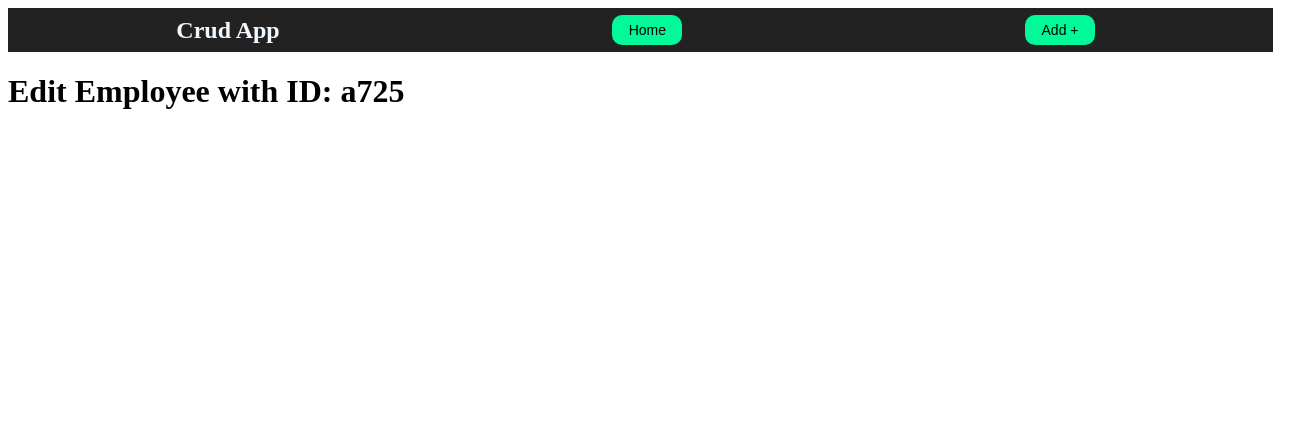
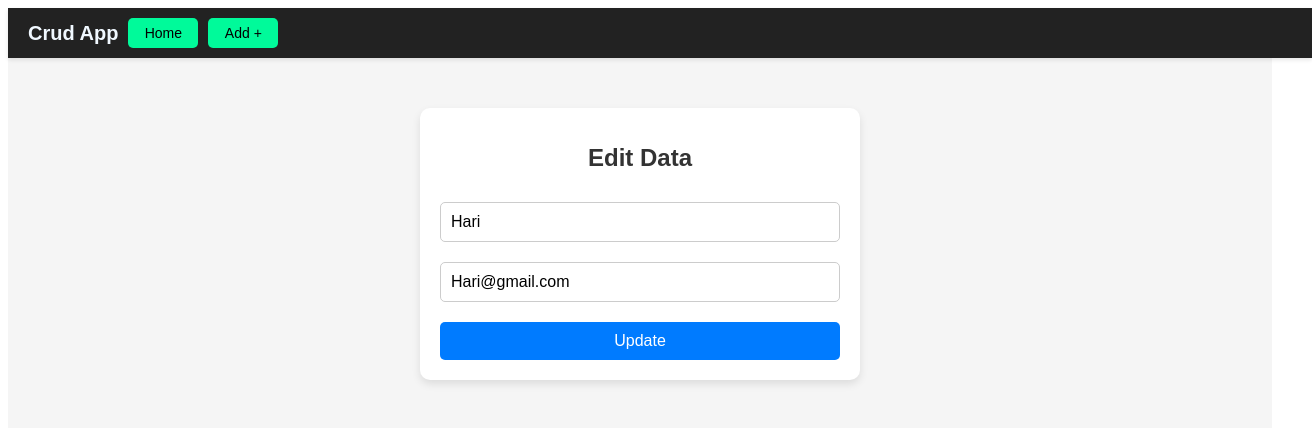
Before and after one commit to M-Premnath/React, a React (Vite) app in the folder react/: page /edit/a725 in a window 1280 px wide. Shown: the top 428 px of the page, 1312 px wide, since content can reach past the window. Built offline with nearby package versions, Linux system fonts and the light colour scheme; data requests are answered from the project's data file.

Commit message:
crud App finall commit

```diff
--- a/react/db.json
+++ b/react/db.json
@@ -1,16 +1,14 @@
 {
-    "employee": [
-        {
-            "eName": "John",
-            "eMail": "john@example.com",
-            "ePlace": "banglore",
-            "eAge": 30
-        },
-        {
-            "eName": "Jane",
-            "eMail": "jane@example.com",
-            "ePlace": "pune",
-            "eAge": 25
-        }
-    ]
+  "users": [
+    {
+      "id": "a725",
+      "name": "Hari",
+      "email": "Hari@gmail.com"
+    },
+    {
+      "id": "efbd",
+      "name": "bob",
+      "email": "bob@gmail.com"
+    }
+  ]
 }
--- a/react/src/Project 9 Axios/components/Create.jsx
+++ b/react/src/Project 9 Axios/components/Create.jsx
@@ -1,8 +1,37 @@
-import React from 'react'
+import axios from 'axios';
+import React, { useState } from 'react'
+import { useNavigate } from 'react-router-dom'
+import '../../Project 9 Axios/main.css'
 
 const Create = () => {
+  const [values, setValues]= useState({name:"",email:""});
+  const navigate = useNavigate();
+
+  function handleCreate(e) {
+    e.preventDefault();
+    axios.post("http://localhost:3000/users", values).then((res)=>{
+      console.log(res.data);
+    });
+    navigate("/");
+  }
   return (
-    <div>Create</div>
+    <div className='form'>
+      <form onSubmit={handleCreate}>
+        <h1>Create Data</h1>
+        <input placeholder='Enter your name' name='name' type="text"
+        onChange={(e)=>
+          setValues({...values,[e.target.name]: e.target.value})
+        }/>
+        <br />
+        <input placeholder='Enter you Email' name='email' type="email"
+        onChange={(e)=>
+          setValues({...values,[e.target.name]: e.target.value})
+        }
+        />
+        <br />
+        <input type='submit' />
+      </form>
+    </div>
   )
 }
 
--- a/react/src/Project 9 Axios/components/Edit.jsx
+++ b/react/src/Project 9 Axios/components/Edit.jsx
@@ -1,16 +1,54 @@
-// Edit.jsx
-import React from 'react';
-import { useParams } from 'react-router-dom';
+import axios from 'axios';
+import React, { useEffect, useState } from 'react'
+import { useNavigate, useParams } from 'react-router-dom'
+import '../../Project 9 Axios/main.css'
 
 const Edit = () => {
-  const { id } = useParams();
+  const [values, setValues]= useState({name:"",email:""});
+  const navigate = useNavigate();
+  const {id} = useParams();
 
+  useEffect(()=>{
+    axios.get(`http://localhost:3000/users/${id}`).then((res)=>{
+        setValues(res.data);
+        console.log(res.data);
+    });
+}, []);
+
+  // Handle form submission to update the user data
+  const handleEdit = (e) => {
+    e.preventDefault();
+    axios.put(`http://localhost:3000/users/${id}`, values)
+      .then((res) => {
+        console.log("User  updated:", res.data);
+        navigate("/"); // Navigate back to the home page after updating
+      })
+      .catch((err) => {
+        console.error("Error updating user:", err);
+      });
+  };
   return (
-    <div>
-      <h1>Edit Employee with ID: {id}</h1>
-      {/* Add your edit form or logic here */}
+    <div className='form'>
+      <form onSubmit={handleEdit}>
+        <h1>Edit Data </h1>
+        <input
+          placeholder='Enter your Name'
+          name='name'type="text"
+          value={values.name}
+          onChange={(e) => setValues({ ...values, [e.target.name]: e.target.value })}
+        />
+        <br />
+        <input
+          placeholder='Enter your Email'
+          name='email'type="email"
+          value={values.email}
+          onChange={(e) => setValues({ ...values, [e.target.name]: e.target.value })}
+        />
+        <br />
+        <input type='submit' value="Update" />
+      </form>
     </div>
   );
 };
 
-export default Edit;
+export default Edit
--- a/react/src/Project 9 Axios/components/Home.jsx
+++ b/react/src/Project 9 Axios/components/Home.jsx
@@ -1,17 +1,24 @@
 import React, { useEffect, useState } from 'react'
-import { Link } from 'react-router-dom'
+import { Link, useNavigate} from 'react-router-dom'
 import axios from 'axios';
 import '/src/Project 9 Axios/main.css'
 // import Navbar from "./Navbar";
 const Home = () => {
     const [data, setData]= useState([]);
+    const navigate = useNavigate();
 
     useEffect(()=>{
-        axios.get("http://localhost:3000/employee").then((res)=>{
+        axios.get("http://localhost:3000/users").then((res)=>{
             setData(res.data);
             console.log(res.data);
         });
-    }, []);
+    }, [data]);
+
+   function handleDelete(id){
+        axios.delete("http://localhost:3000/users/" + id)
+        .then((res)=>console.log(res.data));
+        navigate("/");
+    }
 
   return (
     <div className='Home'>
@@ -27,9 +34,7 @@ const Home = () => {
                     <tr>
                         <th>Id</th>
                         <th>Name</th>
-                        <th>Age</th>
                         <th>Email</th>
-                        <th>Place</th>
                         <th>Actions</th>
                     </tr>
                 </thead>
@@ -39,15 +44,13 @@ const Home = () => {
                             return(
                                 <tr key={index}>
                                     <td>{item.id}</td>
-                                    <td>{item.eName}</td>
-                                    <td>{item.eAge}</td>
-                                    <td>{item.eMail}</td>
-                                    <td>{item.ePlace}</td>
+                                    <td>{item.name}</td>
+                                    <td>{item.email}</td>
                                     <td>
                                     <Link to={`/edit/${item.id}`}>
                                     <button>Edit</button>
                                     </Link>
-                                    <button id="dlt-btn">Delete</button>
+                                    <button id="dlt-btn" onClick={()=> handleDelete(item.id)}>Delete</button>
                                     </td>
                                 </tr>
                             )
--- a/react/src/Project 9 Axios/main.css
+++ b/react/src/Project 9 Axios/main.css
@@ -1,45 +1,206 @@
-.App{
+/* General App Styling */
+.App {
     width: 100%;
-    height: 100vh;
+    min-height: 100vh;
+    background-color: #f5f5f5;
+    font-family: Arial, sans-serif;
   }
 
+  /* Navigation Bar */
+  nav {
+    height: 50px;
+    background-color: #222;
+    width: 100%;
+    display: flex;
+    justify-content: flex-start;
+    align-items: center;
+    padding: 0 20px;
+    color: aliceblue;
+    box-shadow: 0 2px 4px rgba(0, 0, 0, 0.1);
+  }
 
-nav{
-    height: 30px;
-    background-color: #222;
-    width: 99%;
-    display: flex;
-    justify-content: space-around;
-    align-items: center;
-    padding: 7px;
-    color: aliceblue;
-    margin-top: 0px;
+  nav h1 {
+    font-size: 20px;
+    margin: 0;
   }
-button{
+
+  nav button {
     height: 30px;
     background-color: mediumspringgreen;
     width: 70px;
     color: black;
     font-size: 14px;
     border: none;
-    margin: 10px;
     cursor: pointer;
-    border-radius: 10px;
+    border-radius: 5px;
+    margin-left: 10px;
+    transition: background-color 0.3s ease;
   }
-#dlt-btn{
-    background-color: #f44336;
-    color: black;
+
+  nav button:hover {
+    background-color: #00cc88;
   }
-.table{
+
+  /* Table Styling */
+  .table {
     width: 80%;
+    margin: 20px auto;
+    border-collapse: collapse;
     text-align: center;
-    border: 2px solid #222;
+    background-color: white;
+    box-shadow: 0 2px 4px rgba(0, 0, 0, 0.1);
   }
-thead{
+
+  thead {
     background-color: gold;
-    height: 35px;
+    height: 40px;
   }
+
   thead tr {
     font-size: 16px;
     font-weight: bold;
   }
+
+  tbody tr {
+    height: 40px;
+    border-bottom: 1px solid #ddd;
+  }
+
+  tbody tr:hover {
+    background-color: #f1f1f1;
+  }
+
+  td button {
+    height: 30px;
+    background-color: mediumspringgreen;
+    width: 70px;
+    color: black;
+    font-size: 14px;
+    border: none;
+    margin: 5px;
+    cursor: pointer;
+    border-radius: 5px;
+    transition: background-color 0.3s ease;
+  }
+
+  td button:hover {
+    background-color: #00cc88;
+  }
+
+  #dlt-btn {
+    background-color: #f44336;
+    color: white;
+  }
+
+  #dlt-btn:hover {
+    background-color: #d32f2f;
+  }
+
+  /* Form Styling */
+  .form {
+    max-width: 400px;
+    margin: 50px auto;
+    padding: 20px;
+    background-color: white;
+    border-radius: 10px;
+    box-shadow: 0 4px 8px rgba(0, 0, 0, 0.1);
+  }
+
+  .form h1 {
+    text-align: center;
+    color: #333;
+    margin-bottom: 20px;
+    font-size: 24px;
+  }
+
+  /* Input Fields */
+  .form input[type="text"],
+  .form input[type="email"] {
+    width: 100%;
+    padding: 10px;
+    margin: 10px 0;
+    border: 1px solid #ccc;
+    border-radius: 5px;
+    font-size: 16px;
+    box-sizing: border-box;
+    transition: border-color 0.3s ease;
+  }
+
+  .form input[type="text"]:focus,
+  .form input[type="email"]:focus {
+    border-color: #007bff;
+    outline: none;
+    box-shadow: 0 0 5px rgba(0, 123, 255, 0.5);
+  }
+
+  /* Submit Button */
+  .form input[type="submit"] {
+    width: 100%;
+    padding: 10px;
+    background-color: #007bff;
+    color: white;
+    border: none;
+    border-radius: 5px;
+    font-size: 16px;
+    cursor: pointer;
+    margin-top: 10px;
+    transition: background-color 0.3s ease;
+  }
+
+  .form input[type="submit"]:hover {
+    background-color: #0056b3;
+  }
+
+  /* Link Button (for Create Form) */
+  .form a button {
+    width: 100%;
+    padding: 10px;
+    background-color: #28a745;
+    color: white;
+    border: none;
+    border-radius: 5px;
+    font-size: 16px;
+    cursor: pointer;
+    margin-top: 10px;
+    text-align: center;
+    text-decoration: none;
+    transition: background-color 0.3s ease }
+
+  .form a button:hover {
+    background-color: #218838;
+  }
+
+  /* Error Message Styling (Optional) */
+  .error-message {
+    color: #dc3545;
+    font-size: 14px;
+    margin-top: 5px;
+  }
+
+  /* Responsive Design */
+  @media (max-width: 480px) {
+    .form {
+      margin: 20px;
+      padding: 15px;
+    }
+
+    .form h1 {
+      font-size: 20px;
+    }
+
+    .form input[type="text"],
+    .form input[type="email"],
+    .form input[type="submit"],
+    .form a button {
+      font-size: 14px;
+    }
+
+    nav {
+      flex-direction: column;
+      align-items: flex-start;
+    }
+
+    nav h1 {
+      margin-bottom: 10px;
+    }
+  }
```
Lines whose indentation alone changed are shown as unchanged.
